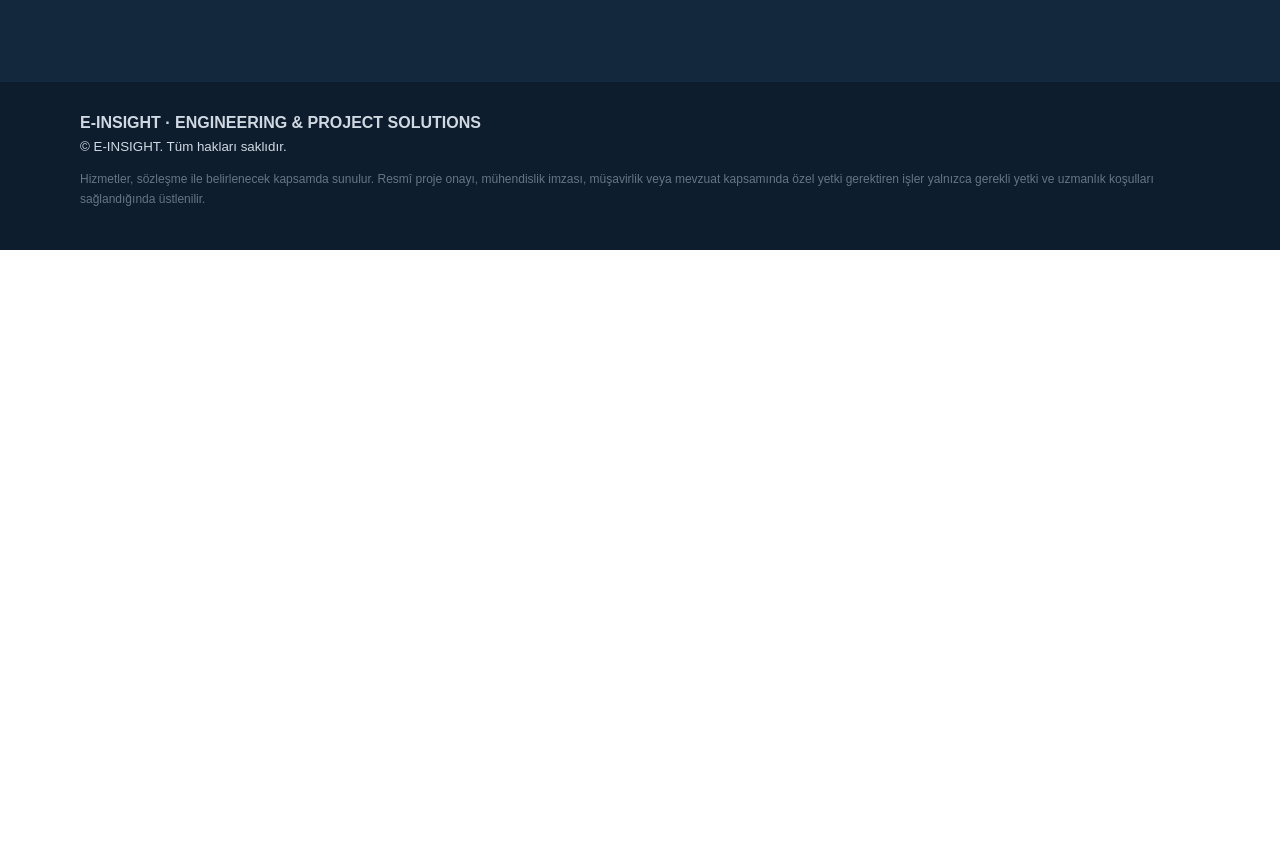
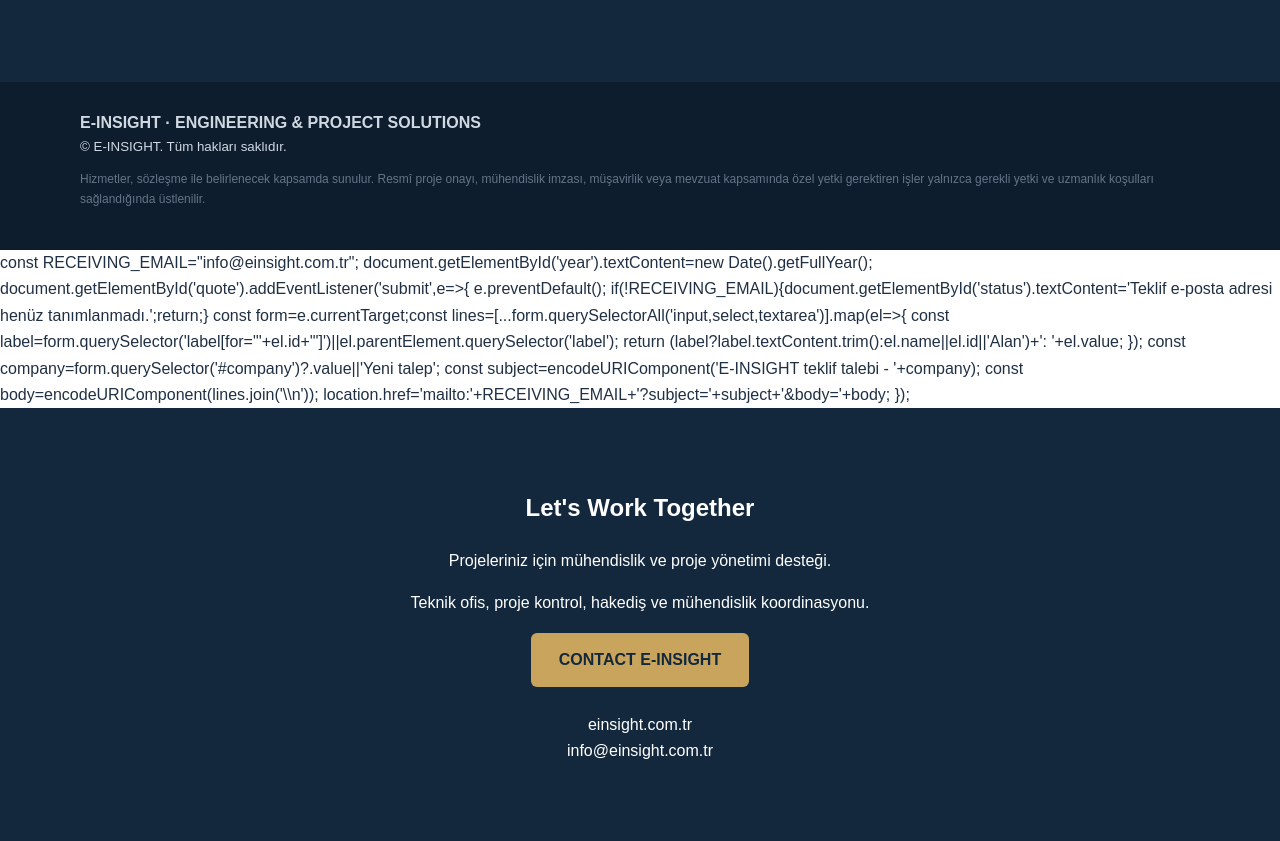
Before and after one commit to einsightengineering/einsight-website, a plain HTML site: page index.html in a window 1280 px wide. Shown: the part 6241-7082 px from the top of the page. Before the commit the page ends 6491 px from the top, so only its background shows below. Drawn offline with Linux system fonts and the light colour scheme.

Commit message:
Update index.html

```diff
--- a/index.html
+++ b/index.html
@@ -88,7 +88,7 @@ section{padding:68px 0}.head{max-width:780px;margin-bottom:30px}.head h2{font-si
 </div></section>
 </main>
 <footer><div class="wrap"><b>E-INSIGHT · ENGINEERING &amp; PROJECT SOLUTIONS</b><br><small>© <span id="year"></span> E-INSIGHT. Tüm hakları saklıdır.</small><p class="note">Hizmetler, sözleşme ile belirlenecek kapsamda sunulur. Resmî proje onayı, mühendislik imzası, müşavirlik veya mevzuat kapsamında özel yetki gerektiren işler yalnızca gerekli yetki ve uzmanlık koşulları sağlandığında üstlenilir.</p></div></footer>
-<script>const RECEIVING_EMAIL="KURUMSAL_EPOSTA_ADRESINIZI_BURAYA_YAZIN";
+const RECEIVING_EMAIL="info@einsight.com.tr";
  document.getElementById('year').textContent=new Date().getFullYear();
  document.getElementById('quote').addEventListener('submit',e=>{
  e.preventDefault();
@@ -101,7 +101,9 @@ section{padding:68px 0}.head{max-width:780px;margin-bottom:30px}.head h2{font-si
  const subject=encodeURIComponent('E-INSIGHT teklif talebi - '+company);
  const body=encodeURIComponent(lines.join('\\n'));
  location.href='mailto:'+RECEIVING_EMAIL+'?subject='+subject+'&body='+body;
-   <section id="contact" style="padding:60px 20px;text-align:center;background:#14283D;color:white;">
+ });
+</script>
+  <section id="contact" style="padding:60px 20px;text-align:center;background:#14283D;color:white;">
   <h2>Let's Work Together</h2>
   <p>Projeleriniz için mühendislik ve proje yönetimi desteği.</p>
   <p>Teknik ofis, proje kontrol, hakediş ve mühendislik koordinasyonu.</p>
@@ -113,4 +115,6 @@ section{padding:68px 0}.head{max-width:780px;margin-bottom:30px}.head h2{font-si
     <a href="https://einsight.com.tr" style="color:white;">einsight.com.tr</a><br>
     <a href="mailto:info@einsight.com.tr" style="color:white;">info@einsight.com.tr</a>
   </p>
-</section> });</script></body></html>
+</section>
+</body>
+</html>
```
